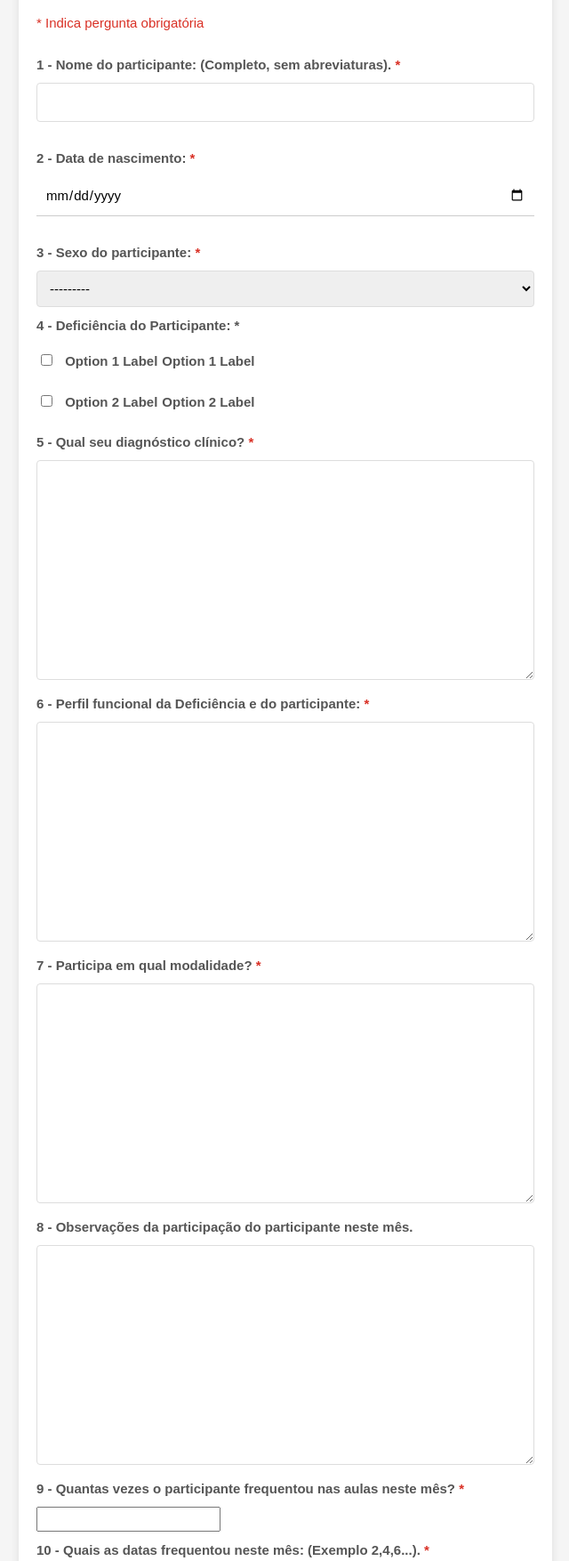
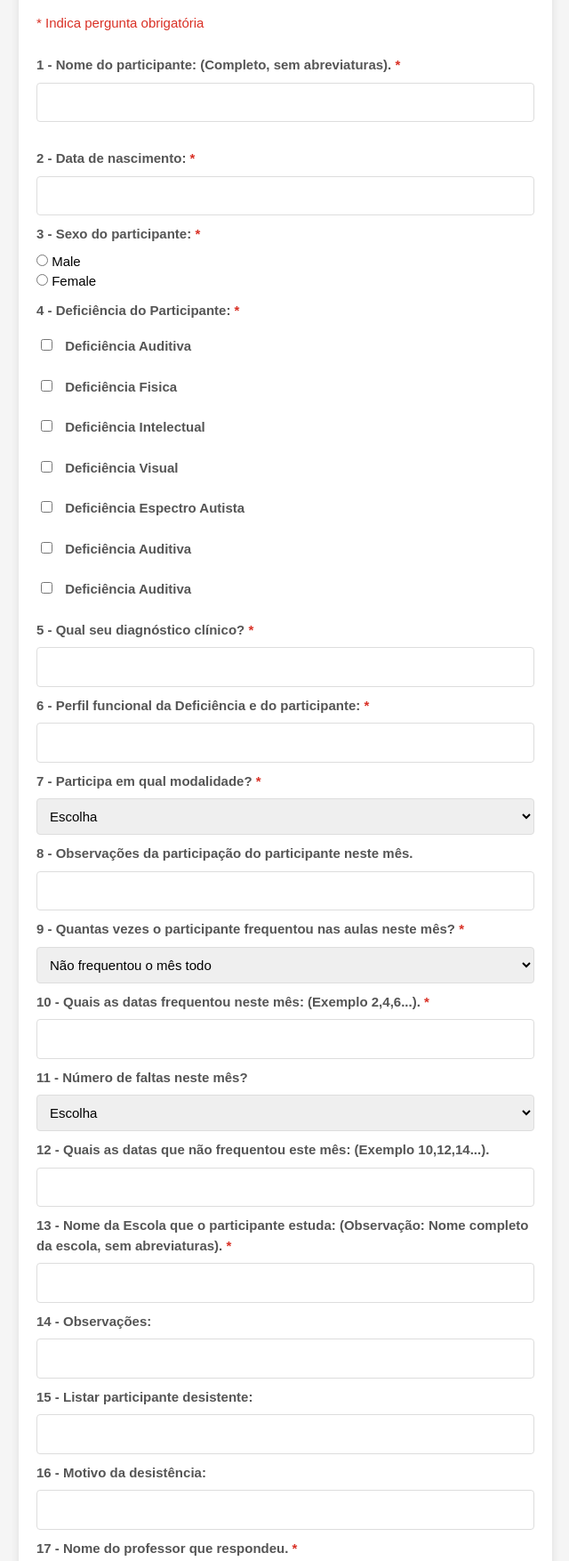
Before and after one commit to LyanRodrigues/Forms, a Django app: page /googleformsintegration/form/ in a window 1280 px wide. Shown: the part 171-1925 px from the top of the page at 89% size, without its empty margins (319-959 px from the left). Run offline with Django 4.2, Linux system fonts and the light colour scheme; some libraries are stand-ins or nearby versions.

Commit message:
Add files via upload

```diff
--- /dev/null
+++ b/forms/webserver/googleformsintegration/choices.py
@@ -0,0 +1,8 @@
+PARTICIPANT_DISABILITY_CHOICES = [
+    ('AUD', 'Deficiência Auditiva'),
+    ('FIS', 'Deficiência Física'),
+    ('INT', 'Deficiência Intelectual'),
+    ('VIS', 'Deficiência Visual'),
+    ('AUT', 'Transtorno Espectro Autista'),
+    # Add more options as needed
+]
--- a/forms/webserver/googleformsintegration/forms.py
+++ b/forms/webserver/googleformsintegration/forms.py
@@ -1,12 +1,72 @@
 from django import forms
+from .choices import PARTICIPANT_DISABILITY_CHOICES
 from .models import ParticipantResponse, Disability
 
 class ParticipantResponseForm(forms.ModelForm):
+
     PARTICIPANT_DISABILITY_CHOICES = [
-        ('option1', 'Option 1 Label'),
-        ('option2', 'Option 2 Label'),
+    (disability.id, disability.name) for disability in Disability.objects.all()
+    ]
+
+    ATTENDANCE_CHOICES = [
+        (0, 'Não frequentou o mês todo'),
+        *[(i, str(i)) for i in range(1, 26)],
+    ]
+
+    ABSENCES_CHOICES = [
+        ('', 'Escolha'),
+        *[(str(i), str(i)) for i in range(0, 26)],
+    ]
+
+    PARTICIPATION_MODALITIES_CHOICES = [
+        ('', 'Escolha'),
+        ('Desenvolvimento Motor - Polo artex', 'Desenvolvimento Motor - Polo artex'),
+        ('Desenvolvimento Motor - Polo ASMOSABE', 'Desenvolvimento Motor - Polo ASMOSABE'),
+        ('Desenvolvimento Motor - Polo Vasto Verde', 'Desenvolvimento Motor - Polo Vasto Verde'),
+        ('Equitação Adaptada', 'Equitação Adaptada'),
+        ('Ginástica Artística Adaptada - Polo ABLUGO', 'Ginástica Artística Adaptada - Polo ABLUGO'),
+        ('Iniciação rendimento Bocha Paralímpica', 'Iniciação rendimento Bocha Paralímpica'),
+        ('Iniciação rendimento Goalball', 'Iniciação rendimento Goalball'),
+        ('Iniciação rendimento Para-Atletismo', 'Iniciação rendimento Para-Atletismo'),
+        ('Iniciação rendimento Para-Natação', 'Iniciação rendimento Para-Natação'),
+        ('Iniciação rendimento Tênis de Mesa Paralímpico', 'Iniciação rendimento Tênis de Mesa Paralímpico'),
+        ('Para-Natação Escolar - Sede', 'Para-Natação Escolar - Sede'),
+        ('EBM Anita Garibaldi', 'EBM Anita Garibaldi'),
+        ('EBM Adelaide Starke', 'EBM Adelaide Starke'),
+        ('EBM Leoberto Leal', 'EBM Leoberto Leal'),
+        ('EBM Visconde de Taunay', 'EBM Visconde de Taunay'),
+        ('EBM Felipe Schmidt', 'EBM Felipe Schmidt'),
+        ('EBM Lucio Esteves', 'EBM Lucio Esteves'),
+        ('EBM João Joaquim Fronza', 'EBM João Joaquim Fronza'),
+        ('EBM Wilheim Theodor Schurmann', 'EBM Wilheim Theodor Schurmann'),
+        ('EBM Lauro Muller', 'EBM Lauro Muller'),
+        ('Iniciação rendimento Futebol PC', 'Iniciação rendimento Futebol PC'),
+        ('Iniciação rendimento Futebol DI', 'Iniciação rendimento Futebol DI'),
         # Add more options as needed
     ]
+
+    GENDER_CHOICES = [
+    ('male', 'Male'),
+    ('female', 'Female'),
+    ]
+
+
+    participant_name = forms.CharField(
+        required=True,
+        label='1 - Nome do participante'
+    )
+
+    birth_date = forms.DateField(
+        required=True,
+        label='2 - Data de nascimento'
+    )
+
+    gender = forms.ChoiceField(
+        choices=GENDER_CHOICES,
+        required=True,
+        widget=forms.RadioSelect,
+        label='3 - Sexo do participante'
+    )
 
     participant_disability = forms.MultipleChoiceField(
         choices=PARTICIPANT_DISABILITY_CHOICES,
@@ -15,16 +75,85 @@
         label='4 - Deficiência do Participante'
     )
 
+    clinical_diagnosis = forms.CharField(
+        required=True,
+        label='5 - Qual seu diagnóstico clínico?'
+    )
+
+    functional_profile = forms.CharField(
+        required=True,
+        label='6 - Perfil funcional da Deficiência e do participante'
+    )
+
+    participation_modalities = forms.ChoiceField(
+        choices=PARTICIPATION_MODALITIES_CHOICES,
+        required=True,
+        label='7 - Participa em qual modalidade?'
+    )
+
+    participation_observations = forms.CharField(
+        required=False,
+        label='8 - Observações da participação do participante neste mês.'
+    )
+
+    attendance_frequency = forms.ChoiceField(
+        choices=ATTENDANCE_CHOICES,
+        required=True,
+        label='9 - Quantas vezes o participante frequentou nas aulas neste mês?'
+    )
+
+    attended_dates = forms.CharField(
+        required=False,
+        label='10 - Quais as datas frequentou neste mês: (Exemplo 2,4,6...).'
+    )
+
+    absences_count = forms.ChoiceField(
+        choices=ABSENCES_CHOICES,
+        required=False,
+        label='11 - Número de faltas neste mês?'
+    )
+
+    absent_dates = forms.CharField(
+        required=False,
+        label='12 - Quais as datas que não frequentou este mês: (Exemplo 10,12,14...).'
+    )
+
+    school_name = forms.CharField(
+        required=True,
+        label='13 - Nome da Escola que o participante estuda.'
+    )
+
+    additional_observations = forms.CharField(
+        required=False,
+        label='14 - Observações:'
+    )
+
+    dropout_list = forms.CharField(
+        required=False,
+        label='15 - Listar participante desistente:'
+    )
+
+    dropout_reason = forms.CharField(
+        required=False,
+        label='16 - Motivo da desistência:'
+    )
+
+    responding_teacher_name = forms.CharField(
+        required=True,
+        label='17 - Nome do professor que respondeu'
+    )
+
     class Meta:
         model = ParticipantResponse
         exclude = []
         fields = '__all__'
         widgets = {
             'birth_date': forms.DateInput(attrs={'type': 'date', 'class': 'w3-input', 'id': 'id_birth_date'}),
-            'participant_disability': forms.CheckboxSelectMultiple,
+            'participant_disability': forms.CheckboxSelectMultiple(choices=PARTICIPANT_DISABILITY_CHOICES),
             # Add more widget customizations for other fields if needed
         }
 
     def __init__(self, *args, **kwargs):
-        super().__init__(*args, **kwargs)
-        self.fields['participant_disability'].queryset = Disability.objects.all()
+        super(ParticipantResponseForm, self).__init__(*args, **kwargs)
+        # Remove the following line
+        # self.fields['participant_disability'].queryset = Disability.objects.all()
--- a/forms/webserver/googleformsintegration/models.py
+++ b/forms/webserver/googleformsintegration/models.py
@@ -1,6 +1,5 @@
 from django.db import models
-
-
+from .choices import PARTICIPANT_DISABILITY_CHOICES
 class Disability(models.Model):
     name = models.CharField(max_length=255)
 
@@ -11,13 +10,21 @@
     participant_name = models.CharField(max_length=255)
     birth_date = models.DateField()
     gender_choices = [
-        ('F', 'Feminino'),
-        ('M', 'Masculino'),
+    ('male', 'Masculino'),
+    ('female', 'Feminino'),
     ]
-    gender = models.CharField(max_length=1, choices=gender_choices)
 
+    PARTICIPANT_DISABILITY_CHOICES = [
+    ('auditiva', 'Deficiência Auditiva'),
+    ('fisica', 'Deficiência Física'),
+    ('intelectual', 'Deficiência Intelectual'),
+    ('visual', 'Deficiência Visual'),
+    ('autista', 'Transtorno Espectro Autista'),
+    # Add more options as needed
+    ]
 
-    participant_disability = models.ManyToManyField(Disability)
+    gender = models.CharField(max_length=6, choices=gender_choices)
+    participant_disability = models.CharField(max_length=255, choices=PARTICIPANT_DISABILITY_CHOICES, default=[''])
     clinical_diagnosis = models.TextField()
     functional_profile = models.TextField()
     participation_modalities = models.TextField()
--- a/forms/webserver/googleformsintegration/templates/form.html
+++ b/forms/webserver/googleformsintegration/templates/form.html
@@ -111,7 +111,7 @@
             /* Darker blue on hover */
         }
 
-        spam {
+        span {
             margin-top: 200px;
             color: #d93025;
         }
@@ -154,6 +154,21 @@
         .radio-group label {
             margin-left: 5px;
         }
+
+        .answer_label {
+            color: rgb(197, 197, 197);
+        }
+
+        option {
+            color: #000000;
+        }
+    </style>
+
+
+    <style>
+        .red-border {
+            border: 1px solid #d93025;
+        }
     </style>
 </head>
 
@@ -162,65 +177,65 @@
         <h1>Relatório Paradesporto Escolar - Fevereiro 2023</h1>
         <ul>Relatório de frequência das aulas presenciais. <br></ul>
         <ul>
-            <spam>* Indica pergunta obrigatória</spam>
+            <span>* Indica pergunta obrigatória</span>
         </ul>
 
-        <form method="post" class="needs-validation" novalidate>
+        <form method="post" class="needs-validation" novalidate id="reportForm">
             {% csrf_token %}
 
             <label for="{{ form.participant_name.id_for_label }}">1 - Nome do participante: (Completo, sem
                 abreviaturas).
-                <spam>*</spam>
+                <span>*</span>
             </label>
             <input type="text" class="w3-input" id="{{ form.participant_name.id_for_label }}"
                 name="{{ form.participant_name.name }}" required>
 
             <label for="{{ form.birth_date.id_for_label }}">2 - Data de nascimento:
-                <spam>*</spam>
+                <span>*</span>
             </label>
             {{ form.birth_date }}
 
-
-            <label for="{{ form.gender.id_for_label }}">3 - Sexo do participante: <spam>*</spam></label>
+            <label>3 - Sexo do participante: <span>*</span></label>
             <div class="radio-group">
-                {{ form.gender }}
+                {% for radio in form.gender %}
+                <div class="form-check">
+                    {{ radio.tag }}
+                    {{ radio.choice_label }}
+                </div>
+                {% endfor %}
             </div>
 
-            <!-- Your other form fields... -->
-
-            <!-- Example checkbox group -->
             <div class="form-group">
                 <label>4 - Deficiência do Participante: <span>*</span></label>
                 <div class="checkbox-group">
-                    {% for choice in form.participant_disability %}
+                    {% for disability in form.participant_disability %}
                     <div class="form-check">
-                        {{ choice }}
-                        <label class="form-check-label" for="{{ choice.id_for_label }}">
-                            {{ choice.choice_label }}
-                        </label>
+                        {{ disability }}
+
                     </div>
                     {% endfor %}
                 </div>
             </div>
 
-            <!-- Your other form fields... -->
+
+
 
 
 
 
             <label for="{{ form.clinical_diagnosis.id_for_label }}">5 - Qual seu diagnóstico clínico?
-                <spam>*</spam>
+                <span>*</span>
             </label>
             {{ form.clinical_diagnosis }}
 
             <label for="{{ form.functional_profile.id_for_label }}">6 - Perfil funcional da Deficiência e do
                 participante:
-                <spam>*</spam>
+                <span>*</span>
             </label>
             {{ form.functional_profile }}
 
             <label for="{{ form.participation_modalities.id_for_label }}">7 - Participa em qual modalidade?
-                <spam>*</spam>
+                <span>*</span>
             </label>
             {{ form.participation_modalities }}
 
@@ -230,13 +245,13 @@
 
             <label for="{{ form.attendance_frequency.id_for_label }}">9 - Quantas vezes o participante frequentou nas
                 aulas neste mês?
-                <spam>*</spam>
+                <span>*</span>
             </label>
             {{ form.attendance_frequency }}
 
             <label for="{{ form.attended_dates.id_for_label }}">10 - Quais as datas frequentou neste mês: (Exemplo
                 2,4,6...).
-                <spam>*</spam>
+                <span>*</span>
             </label>
             {{ form.attended_dates }}
 
@@ -248,7 +263,7 @@
             {{ form.absent_dates }}
 
             <label for="{{ form.school_name.id_for_label }}">13 - Nome da Escola que o participante estuda: (Observação:
-                Nome completo da escola, sem abreviaturas). <spam>*</spam></label>
+                Nome completo da escola, sem abreviaturas). <span>*</span></label>
             {{ form.school_name }}
 
             <label for="{{ form.additional_observations.id_for_label }}">14 - Observações:</label>
@@ -261,7 +276,7 @@
             {{ form.dropout_reason }}
 
             <label for="{{ form.responding_teacher_name.id_for_label }}">17 - Nome do professor que respondeu.
-                <spam>*</spam>
+                <span>*</span>
             </label>
             {{ form.responding_teacher_name }}
 
@@ -289,6 +304,41 @@
     <script
         src="https://cdnjs.cloudflare.com/ajax/libs/bootstrap-datepicker/1.9.0/js/bootstrap-datepicker.min.js"></script>
 
+    <script>
+        document.addEventListener('DOMContentLoaded', function () {
+            var reportForm = document.getElementById('reportForm');
+
+            reportForm.addEventListener('submit', function (event) {
+                var requiredFields = reportForm.querySelectorAll('.w3-input[required]');
+
+                requiredFields.forEach(function (field) {
+                    field.classList.remove('red-border');
+
+                    if (field.type === 'radio') {
+                        var radioGroup = document.getElementsByName(field.name);
+
+                        var isChecked = Array.from(radioGroup).some(function (radio) {
+                            return radio.checked;
+                        });
+
+                        if (!isChecked) {
+                            field.classList.add('red-border');
+                        }
+                    } else if (field.value.trim() === '') {
+                        field.classList.add('red-border');
+                    }
+                });
+
+                // Prevent the form from submitting if there are errors
+                if (reportForm.checkValidity() === false) {
+                    event.preventDefault();
+                    event.stopPropagation();
+                }
+
+                reportForm.classList.add('was-validated');
+            });
+        });
+    </script>
 </body>
 
 </html>
--- a/forms/webserver/googleformsintegration/views.py
+++ b/forms/webserver/googleformsintegration/views.py
@@ -1,23 +1,21 @@
 from django.shortcuts import render, redirect
 from .forms import ParticipantResponseForm
 from .models import ParticipantResponse
-
 def form_view(request):
     if request.method == 'POST':
         form = ParticipantResponseForm(request.POST)
         if form.is_valid():
+            print(request.POST.getlist('participant_disability'))
+
             form.save()
             return redirect('responses')
         else:
             print(form.errors)
+            print(request.POST)
     else:
         form = ParticipantResponseForm()
 
-    # Set dynamic choices for the disability field
-
-
     return render(request, 'form.html', {'form': form})
-
 
 def show_responses(request):
     responses = ParticipantResponse.objects.all()
--- a/forms/webserver/webserver/settings.py
+++ b/forms/webserver/webserver/settings.py
@@ -38,6 +38,7 @@
     'django.contrib.messages',
     'django.contrib.staticfiles',
     'googleformsintegration',
+    'django.contrib.postgres',
 ]
 
 MIDDLEWARE = [
```
Also changed, not shown: forms/webserver/db.sqlite3, forms/webserver/googleformsintegration/migrations/0003_alter_participantresponse_gender_and_more.py (added), forms/webserver/manage.py (line endings or trailing spaces).
